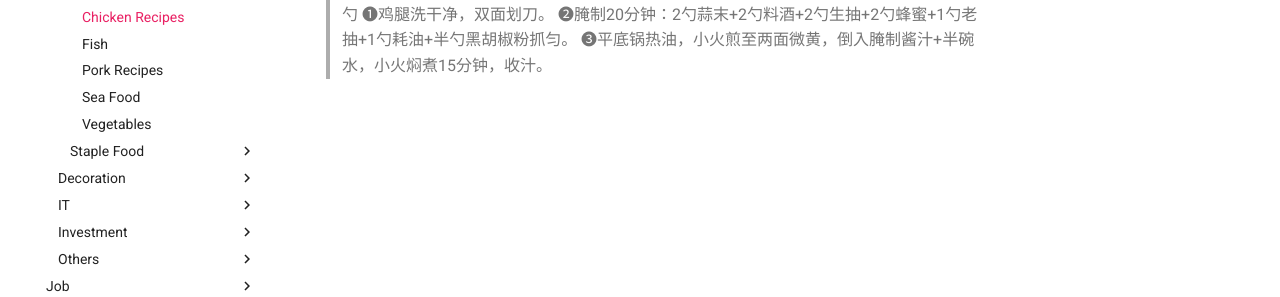
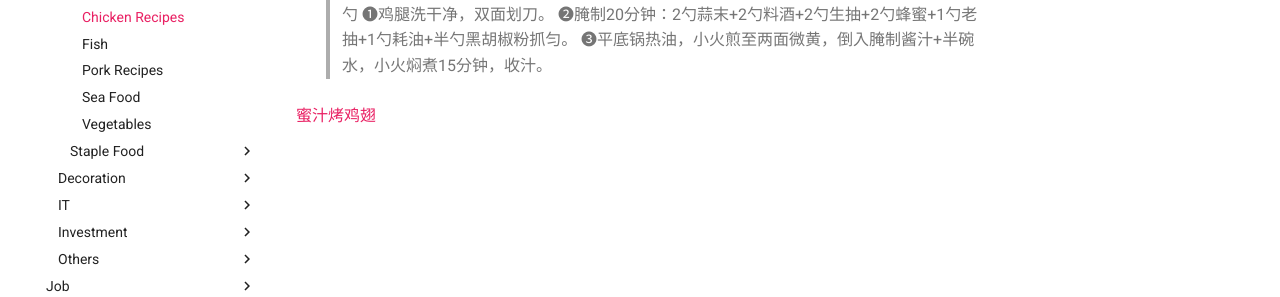
Before and after one commit to macsymgit/obsidian, an MkDocs documentation site: the page built from docs/Home/Cooking/Dishes/Chicken Recipes.md, in a window 1280 px wide. Shown: the part 283-580 px from the top of the page. Built offline with MkDocs 1.6.1 and Material for MkDocs 9.7.7, drawn with Linux system fonts in a browser that asks for light colours.

Commit message:
vault backup: 2025-08-12 17:40:46

```diff
--- a/docs/Home/Cooking/Dishes/Chicken Recipes.md
+++ b/docs/Home/Cooking/Dishes/Chicken Recipes.md
@@ -6,3 +6,5 @@
 > ❶鸡腿洗干净，双面划刀。
 > ❷腌制20分钟：2勺蒜末+2勺料酒+2勺生抽+2勺蜂蜜+1勺老抽+1勺耗油+半勺黑胡椒粉抓匀。
 > ❸平底锅热油，小火煎至两面微黄，倒入腌制酱汁+半碗水，小火焖煮15分钟，收汁。
+
+[蜜汁烤鸡翅](https://www.youtube.com/watch?v=2S8XzUtzsrQ)
```
Also changed, not shown: 1 other file.
